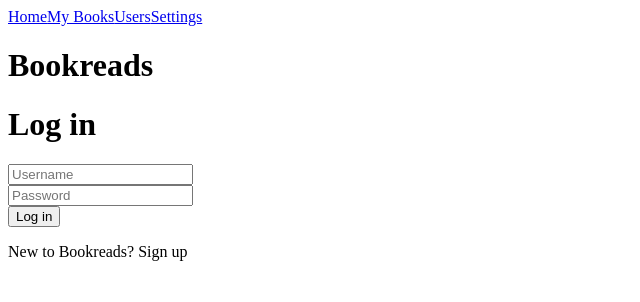
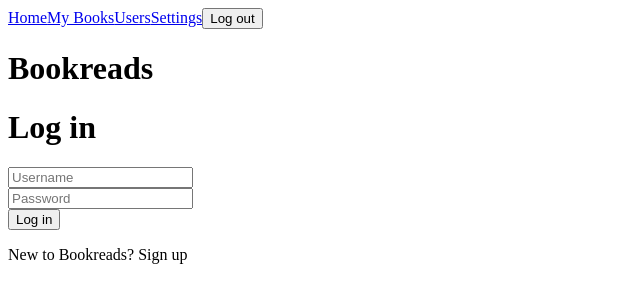
Before and after one commit to EmoGeorgiev/Bookreads, a React (Vite) app in the folder Bookreads-frontend/: page /login in a window 1280 px wide. Shown: the top 302 px of the page, without its empty margins (0-640 px from the left). Built offline with nearby package versions, Linux system fonts and the light colour scheme; sample sign-in values are in the browser's storage.

Commit message:
Added a logout button to the Navigation component and made the ProtecedRoute fully functional

```diff
--- a/Bookreads-frontend/src/components/Navigation.jsx
+++ b/Bookreads-frontend/src/components/Navigation.jsx
@@ -1,14 +1,19 @@
 import { Link } from 'react-router-dom'
+import { useAuth } from './AuthContext'
 
 const Navigation = () => {
+    const { logout, isAuthenticated } = useAuth()
     return (
         <>
+            {isAuthenticated &&
                 <nav>
                     <Link to='/'>Home</Link>
                     <Link to='/books'>My Books</Link>
                     <Link to='/users'>Users</Link>
                     <Link to='/settings'>Settings</Link>
+                    <button onClick={logout}>Log out</button>
                 </nav>
+            }
         </>
     )
 }
--- a/Bookreads-frontend/src/components/ProtectedRoute.jsx
+++ b/Bookreads-frontend/src/components/ProtectedRoute.jsx
@@ -8,9 +8,9 @@ const ProtectedRoute = ({ children }) => {
         return <div>Loading...</div>
     }
 
-    // if (!isAuthencticated) {
-    //     return <Navigate to='/login' />
-    // }
+    if (!isAuthencticated) {
+        return <Navigate to='/login' />
+    }
 
     return children
 }
```
Lines whose indentation alone changed are shown as unchanged.
